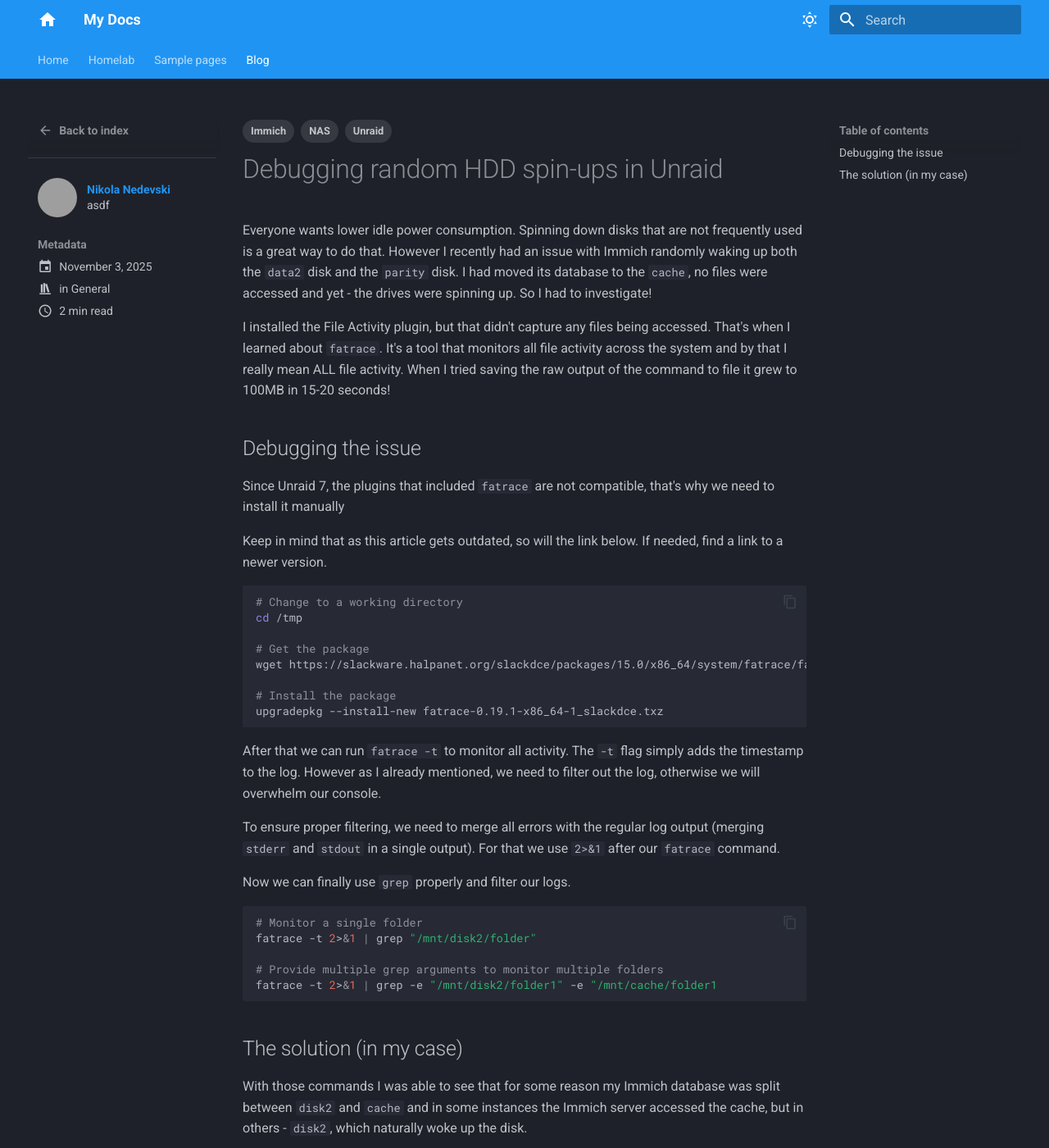
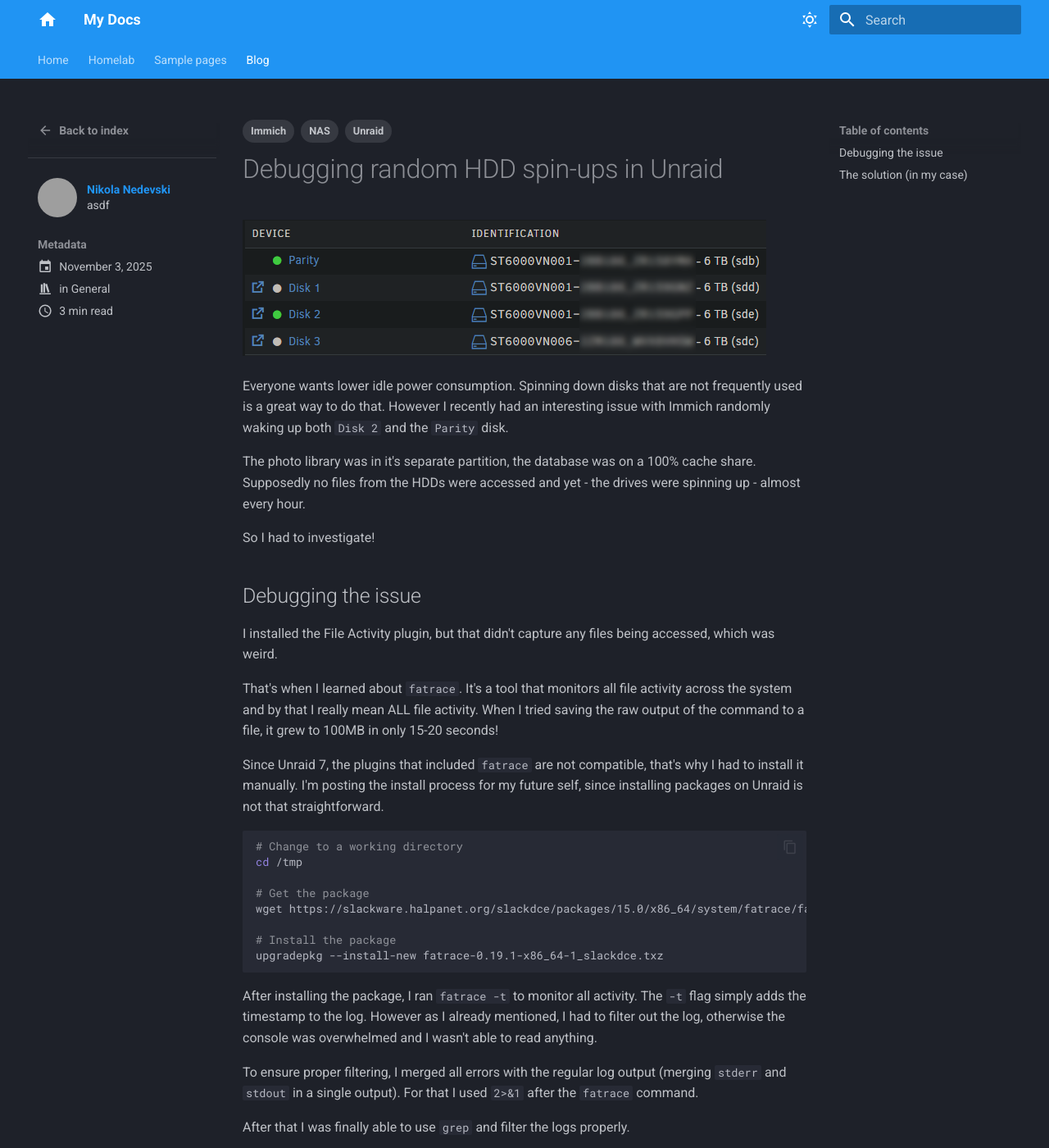
Before and after one commit to nedevski/mkdocs, an MkDocs documentation site: the page built from docs/blog/posts/2511-unraid-debug-drive-activity.md, in a window 1280 px wide and 1400 px high. Shown: the whole window at 82% size. Built offline with MkDocs 1.6.1 and Material for MkDocs 9.7.7, drawn with Linux system fonts in a browser that asks for light colours; some of the changed text lies outside the part shown; grey boxes are pictures that could not be loaded.

Commit message:
blog update

````diff
--- a/docs/blog/posts/2511-unraid-debug-drive-activity.md
+++ b/docs/blog/posts/2511-unraid-debug-drive-activity.md
@@ -11,18 +11,23 @@
   - NAS
 ---
 
-Everyone wants lower idle power consumption. Spinning down disks that are not frequently used is a great way to do that. However I recently had an issue with Immich randomly waking up both the `data2` disk and the `parity` disk. I had moved its database to the `cache`, no files were accessed and yet - the drives were spinning up. So I had to investigate!
+![Drive activity](/images/blog/2511-unraid-drive-activity/00-unraid-drives.png)
+
+Everyone wants lower idle power consumption. Spinning down disks that are not frequently used is a great way to do that. However I recently had an interesting issue with Immich randomly waking up both `Disk 2` and the `Parity` disk.
+
+The photo library was in it's separate partition, the database was on a 100% cache share. Supposedly no files from the HDDs were accessed and yet - the drives were spinning up - almost every hour.
+
+So I had to investigate!
 
 <!-- more -->
 
-I installed the File Activity plugin, but that didn't capture any files being accessed.
-That's when I learned about `fatrace`. It's a tool that monitors all file activity across the system and by that I really mean ALL file activity. When I tried saving the raw output of the command to file it grew to 100MB in 15-20 seconds!
-
 ## Debugging the issue
 
-Since Unraid 7, the plugins that included `fatrace` are not compatible, that's why we need to install it manually
+I installed the File Activity plugin, but that didn't capture any files being accessed, which was weird.
 
-Keep in mind that as this article gets outdated, so will the link below. If needed, find a link to a newer version.
+That's when I learned about `fatrace`. It's a tool that monitors all file activity across the system and by that I really mean ALL file activity. When I tried saving the raw output of the command to a file, it grew to 100MB in only 15-20 seconds!
+
+Since Unraid 7, the plugins that included `fatrace` are not compatible, that's why I had to install it manually. I'm posting the install process for my future self, since installing packages on Unraid is not that straightforward.
 
 ```bash
 # Change to a working directory
@@ -35,11 +40,11 @@
 upgradepkg --install-new fatrace-0.19.1-x86_64-1_slackdce.txz
 ```
 
-After that we can run `fatrace -t` to monitor all activity. The `-t` flag simply adds the timestamp to the log. However as I already mentioned, we need to filter out the log, otherwise we will overwhelm our console.
+After installing the package, I ran `fatrace -t` to monitor all activity. The `-t` flag simply adds the timestamp to the log. However as I already mentioned, I had to filter out the log, otherwise the console was overwhelmed and I wasn't able to read anything.
 
-To ensure proper filtering, we need to merge all errors with the regular log output (merging `stderr` and `stdout` in a single output). For that we use `2>&1` after our `fatrace` command.
+To ensure proper filtering, I merged all errors with the regular log output (merging `stderr` and `stdout` in a single output). For that I used `2>&1` after the `fatrace` command.
 
-Now we can finally use `grep` properly and filter our logs.
+After that I was finally able to use `grep` and filter the logs properly.
 
 ```bash
 # Monitor a single folder
@@ -48,10 +53,16 @@
 # Provide multiple grep arguments to monitor multiple folders
 fatrace -t 2>&1 | grep -e "/mnt/disk2/folder1" -e "/mnt/cache/folder1
 ```
-
+![Drive activity](/images/blog/2511-unraid-drive-activity/01-drive-activity.png)
 
 ## The solution (in my case)
 
-With those commands I was able to see that for some reason my Immich database was split between `disk2` and `cache` and in some instances the Immich server accessed the cache, but in others - `disk2`, which naturally woke up the disk.
+With that output of the command I was able to see that for some reason my Immich database was split between `disk2` and `cache`.
 
-To ensure I don't mess up something, rather than merging the files manually I used the "unbalanced" plugin. After that all of my files were moved on the Cache drive and my drives stopped waking up randomly!
+![Drive activity](/images/blog/2511-unraid-drive-activity/02-share-contents.png)
+
+So within the same database check, the server accessed not only the `cache` disk, but `disk2` as well, which naturally spins it up.
+
+The fix was simple. I used the "unbalanced" plugin and moved all files from the `disk2` drive to the `cache` drive. It's a great plugin for re-balancing data, both for gathering it in one place and spreading it equally among disks.
+
+After moving those files, all of the database was whole in one place - in the `cache` - and my drives stopped waking up randomly!
````
Also changed, not shown: docs/blog/posts/2306-budget-macro-keyboard-audio-management.md (+3 -13 lines), docs/images/blog/2306-budget-macro-keyboard/01-rebind-key.jpg (added), docs/images/blog/2306-budget-macro-keyboard/02-run-vbs-script.jpg (added), docs/images/blog/2511-unraid-drive-activity/00-unraid-drives.png (added), docs/images/blog/2511-unraid-drive-activity/01-drive-activity.png (added), docs/images/blog/2511-unraid-drive-activity/02-share-contents.png (added).
